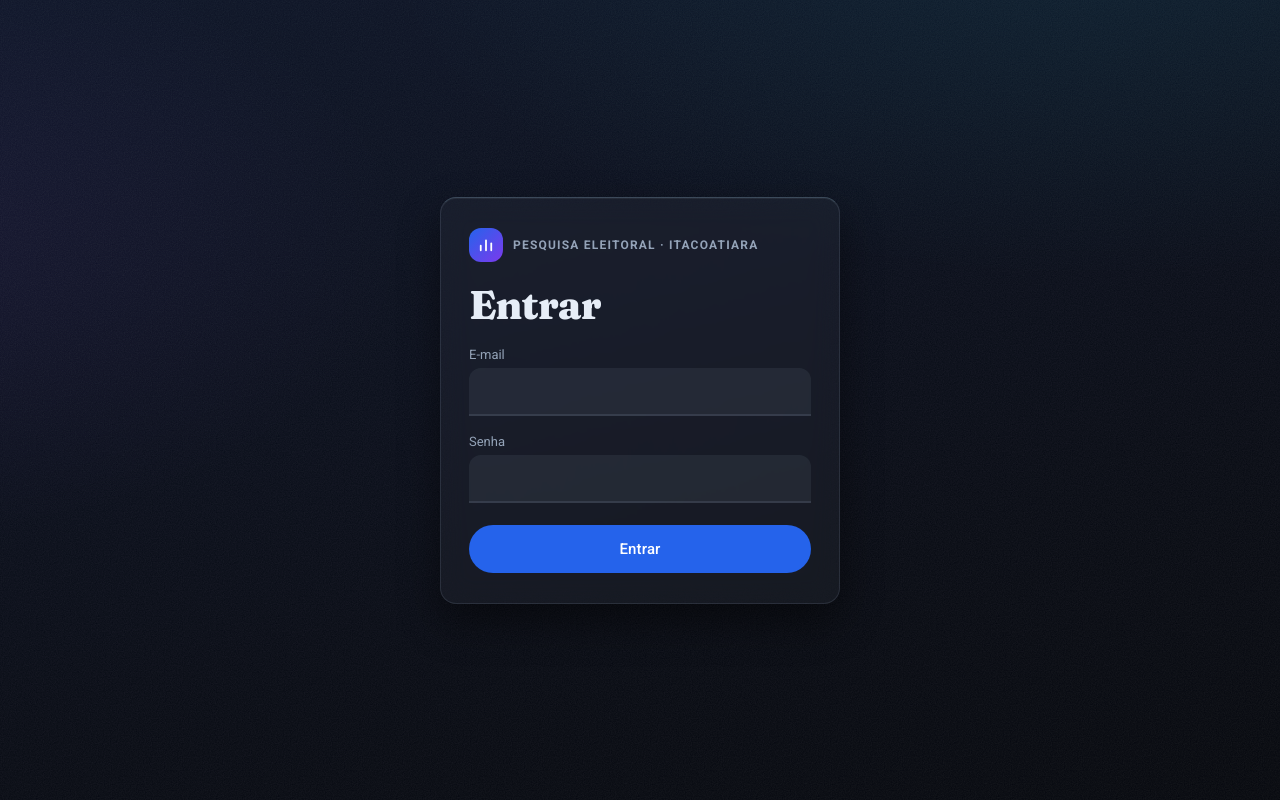
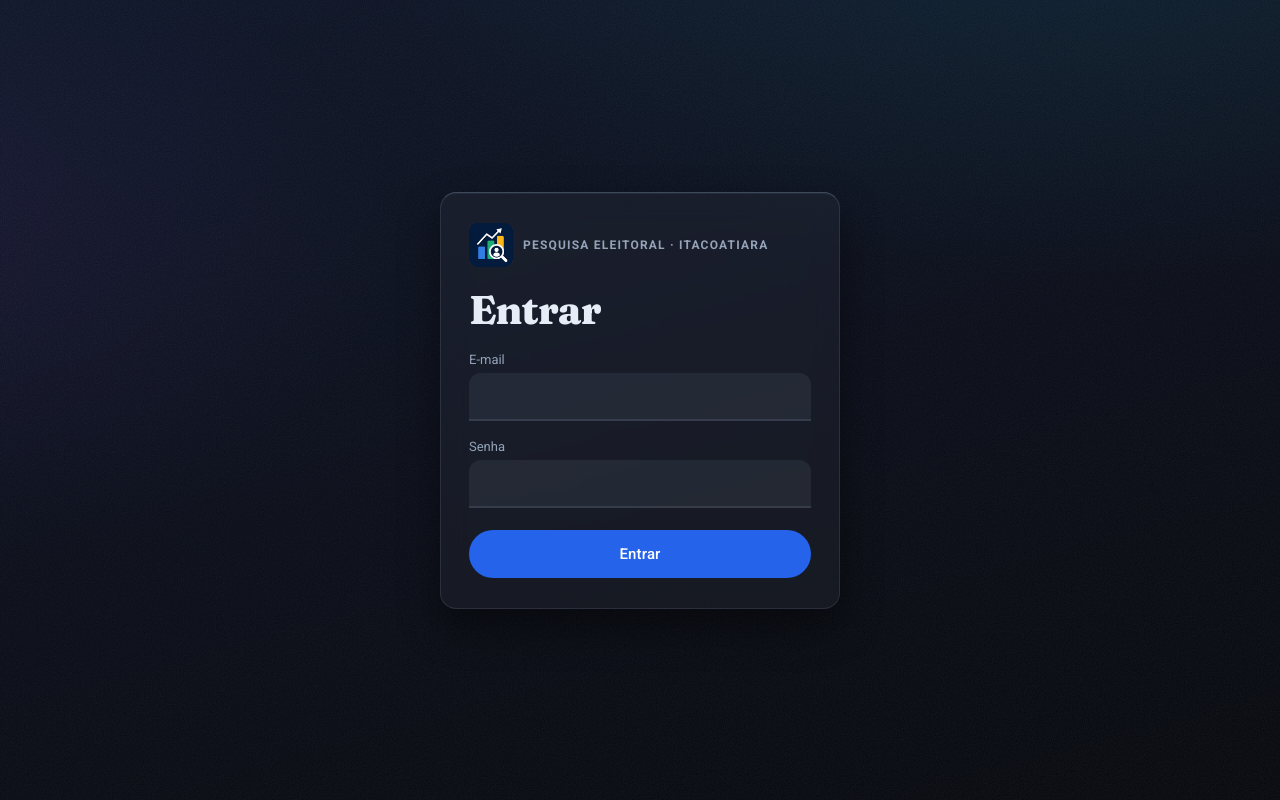
Before and after one commit to iegosoft/pesquisa-eleitoral-itacoatiara, a React (Vite) app: page /login in a window 1280 px wide. Built offline with nearby package versions, Linux system fonts and the light colour scheme; no server answers.

Commit message:
fix: usa a logo oficial do sistema e aumenta as fontes da barra lateral
Refs #26

```diff
--- a/src/components/Sidebar.jsx
+++ b/src/components/Sidebar.jsx
@@ -89,12 +89,8 @@ function Sidebar() {
   return (
     <aside className={styles.sidebar}>
       <div className={styles.logo}>
-        <span className={styles.logoMarca}>
-          <svg viewBox="0 0 24 24" fill="none" stroke="currentColor" strokeWidth="2.4" strokeLinecap="round">
-            <path d="M5 19V13" />
-            <path d="M12 19V6" />
-            <path d="M19 19V10" />
-          </svg>
+        <span className={styles.logoMarca} aria-hidden="true">
+          <img src="/icons/icon-192.png" alt="" />
         </span>
         <span className={styles.logoTexto}>
           Pesquisa
--- a/src/components/Sidebar.module.css
+++ b/src/components/Sidebar.module.css
@@ -21,26 +21,27 @@
 }
 
 .logoMarca {
-  display: flex;
-  align-items: center;
-  justify-content: center;
-  width: 36px;
-  height: 36px;
-  border-radius: var(--raio-borda-lg);
-  background: var(--gradiente-marca);
-  color: #fff;
+  display: block;
+  width: 42px;
+  height: 42px;
   flex-shrink: 0;
+  overflow: hidden;
+  border-radius: 19%;
 }
 
-.logoMarca svg {
-  width: 20px;
-  height: 20px;
+/* A logo oficial (public/icons) tem uma margem clara em volta do quadrado
+   azul-marinho: a moldura com o mesmo raio recorta essa margem. */
+.logoMarca img {
+  display: block;
+  width: 100%;
+  height: 100%;
+  transform: scale(1.15);
 }
 
 .logoTexto {
   font-family: var(--fonte-destaque);
   font-weight: 700;
-  font-size: 15px;
+  font-size: 16px;
   line-height: 1.2;
   color: var(--cor-sidebar-texto);
 }
@@ -61,7 +62,7 @@
   border-radius: var(--raio-borda-lg);
   background: none;
   font-family: var(--fonte-base);
-  font-size: 14px;
+  font-size: 15px;
   font-weight: 500;
   color: var(--cor-sidebar-texto);
   text-decoration: none;
@@ -114,9 +115,9 @@
 
 .atalho {
   display: block;
-  padding: 6px 10px;
+  padding: 7px 10px;
   border-radius: var(--raio-borda-sm);
-  font-size: 13px;
+  font-size: 14.5px;
   color: var(--cor-sidebar-icone);
   text-decoration: none;
   transition:
--- a/src/pages/Login/PaginaLogin.jsx
+++ b/src/pages/Login/PaginaLogin.jsx
@@ -50,11 +50,7 @@ function PaginaLogin() {
       <form className={styles.cartao} onSubmit={aoEnviar}>
         <div className={styles.marca}>
           <span className={styles.logoMarca} aria-hidden="true">
-            <svg viewBox="0 0 24 24" fill="none" stroke="currentColor" strokeWidth="2.4" strokeLinecap="round">
-              <path d="M5 19V13" />
-              <path d="M12 19V6" />
-              <path d="M19 19V10" />
-            </svg>
+            <img src="/icons/icon-192.png" alt="" />
           </span>
           <span className={styles.nomeSistema}>Pesquisa Eleitoral · Itacoatiara</span>
         </div>
--- a/src/pages/Login/PaginaLogin.module.css
+++ b/src/pages/Login/PaginaLogin.module.css
@@ -27,19 +27,21 @@
 }
 
 .logoMarca {
-  display: flex;
-  align-items: center;
-  justify-content: center;
-  width: 34px;
-  height: 34px;
-  border-radius: var(--raio-borda-lg);
-  background: var(--gradiente-marca);
-  color: #fff;
+  display: block;
+  width: 44px;
+  height: 44px;
+  flex-shrink: 0;
+  overflow: hidden;
+  border-radius: 19%;
 }
 
-.logoMarca svg {
-  width: 18px;
-  height: 18px;
+/* A logo oficial (public/icons) tem uma margem clara em volta do quadrado
+   azul-marinho: a moldura com o mesmo raio recorta essa margem. */
+.logoMarca img {
+  display: block;
+  width: 100%;
+  height: 100%;
+  transform: scale(1.15);
 }
 
 .nomeSistema {
```
